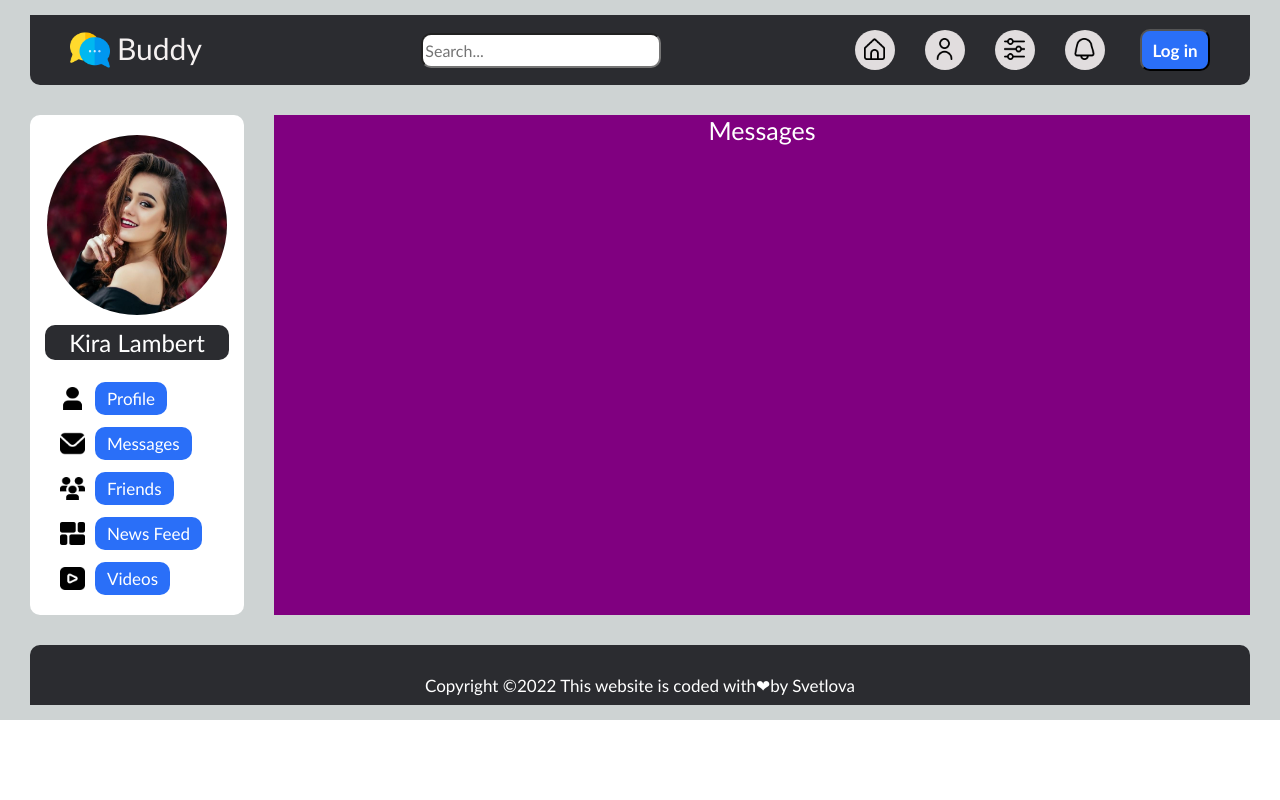
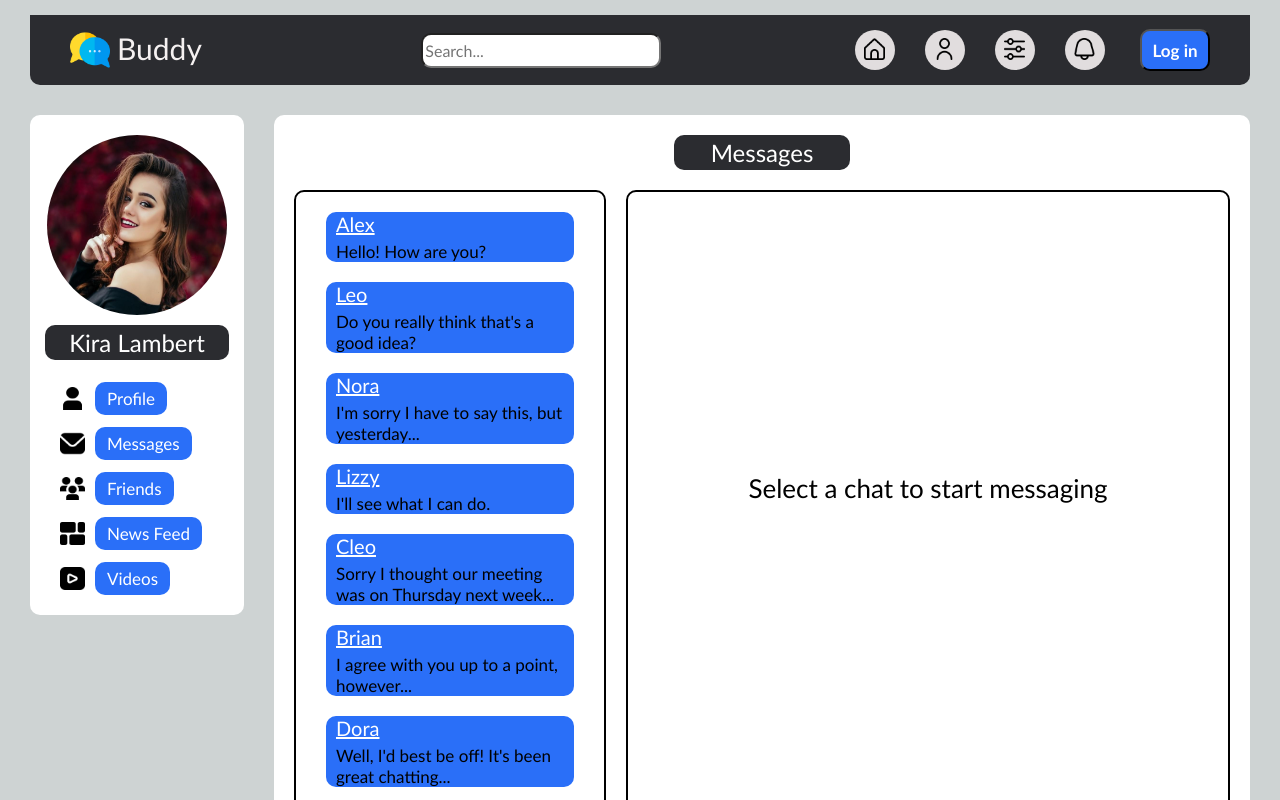
Before and after one commit to SvetlovaD/react-app, a React (Create React App) app in the folder my-app/: page /messages in a window 1280 px wide. Shown: the top 800 px of the page. Built offline with nearby package versions, Linux system fonts and the light colour scheme.

Commit message:
dialogs design

```diff
--- a/my-app/src/App.js
+++ b/my-app/src/App.js
@@ -11,7 +11,7 @@ import Videos from './components/main/videos/videos';
 import Friends from './components/main/friends/friends';
 import NewsFeed from './components/main/news feed/news';
 
-function App() {
+function App(props) {
   return (
     <BrowserRouter>
     <div className='Body'>
@@ -22,7 +22,7 @@ function App() {
         <Routes>
         <Route exact path="" element = {<Profile/>}/>
         <Route path='/profile' element={<Profile/>}/>
-        <Route path='/messages' element={<Messages/>}/>
+        <Route path='/messages' element={<Messages names={props.lists.users} messages={props.lists.dialogs}/>}/>
         <Route path='/friends' element={<Friends/>}/>
         <Route path='/news' element={<NewsFeed/>}/>
         <Route path='/videos' element={<Videos/>}/>
--- a/my-app/src/components/main/messages/messages.jsx
+++ b/my-app/src/components/main/messages/messages.jsx
@@ -1,10 +1,42 @@
 import React from "react";
+import { NavLink, Route } from "react-router-dom";
 import style from './messages.module.css';
 
-const Messages = () => {
+const Users = (props) => {
+    return(
+        <NavLink to={`/${props.id}`}>
+        <div className={style.names}>
+            <p>{props.name}</p>
+            <p className={style.desc}>{props.message}</p>
+        </div>
+        </NavLink>
+    )
+}
+
+const Dialog = (props) => {
+    return (
+        <div>
+            <p>{props.message1}</p>
+            <p>{props.message2}</p>
+        </div>
+    )
+}
+
+const Messages = (props) => {
+    let getNames = props.names.map(user => <Users id={user.id} name={user.name} message={user.message}/>)
     return (
         <div className={style.messages}>
-            Messages
+            <h2>Messages</h2>
+            <div className={style.dialogsWrapper}>
+                <div className={style.people}>
+                   {getNames}
+                </div>
+
+                <div className={style.dialogs}>
+                    <p>Select a chat to start messaging</p>
+                </div>
+
+            </div>
         </div>
     )
 }
--- a/my-app/src/components/main/messages/messages.module.css
+++ b/my-app/src/components/main/messages/messages.module.css
@@ -1,7 +1,63 @@
 .messages {
-    background-color: purple;
-    color: white;
+    background-color: white;
+    color: black;
     font-size: 25px;
     text-align: center;
+    border-radius: 10px;
+    height: 100%;
+}
+.messages h2 {
+    font-size: 24px;
+    margin: 20px 400px;
+}
+.dialogsWrapper {
+    display: grid;
+    grid-template-columns: 2fr 4fr;
+    height: auto;
+    margin: 15px 20px;
 
 }
+.people {
+    border: 2px solid black;
+    border-radius: 10px;
+}
+.names {
+    background-color: rgb(42, 111, 248);
+    margin: 20px 30px;
+    border-radius: 10px;
+    cursor: pointer;
+    transition: all 0.4s linear;
+    text-align: left;
+    padding-left: 10px;
+    color: white;
+
+}
+.names p {
+    margin: 0;
+    font-size: 20px;
+    text-decoration: underline;
+}
+ a {
+    text-decoration: none;
+}
+.names .desc {
+    font-size: 17px;
+    text-decoration: none;
+    margin-top: 5px;
+    color: black;
+}
+.names:hover {
+    transform: scale(1.1);
+    background-color: rgb(235, 235, 17);
+    color: black;
+}
+.dialogs {
+    border: 2px solid black;
+    border-radius: 10px;
+    margin-left: 20px;
+}
+.dialogs p {
+    font-size: 26px;
+    text-align: center;
+    margin-top: 280px;
+}
--- a/my-app/src/components/main/videos/videos.module.css
+++ b/my-app/src/components/main/videos/videos.module.css
@@ -18,4 +18,5 @@
 .videosWrapper iframe {
     width: 360px;
     height: 220px;
+    border-radius: 10px;
 }
--- a/my-app/src/index.js
+++ b/my-app/src/index.js
@@ -3,11 +3,12 @@ import ReactDOM from 'react-dom/client';
 import './index.css';
 import App from './App';
 import reportWebVitals from './reportWebVitals';
+import state from './redux/state';
 
 const root = ReactDOM.createRoot(document.getElementById('root'));
 root.render(
   <React.StrictMode>
-    <App />
+    <App lists={state}/>
   </React.StrictMode>
 );
 
--- /dev/null
+++ b/my-app/src/redux/state.js
@@ -0,0 +1,24 @@
+let state = {
+    users: [
+        {id:1, name: "Alex", message: "Hello! How are you?"},
+        {id:2, name: "Leo", message: "Do you really think that's a good idea?"},
+        {id:3, name: "Nora", message: "I'm sorry I have to say this, but yesterday..."},
+        {id:4, name: "Lizzy", message: "I'll see what I can do."},
+        {id:5, name: "Cleo", message: "Sorry I thought our meeting was on Thursday next week..."},
+        {id:6, name: "Brian", message: "I agree with you up to a point, however..."},
+        {id:7, name: "Dora", message: "Well, I'd best be off! It's been great chatting..."},
+        {id:8, name:"Lucy", message: "I know this is a contentious issue."}
+    ],
+    dialogs: [
+        {id:1, message1: "Hello! How are you?", message2: "Yeah, we can talk tomorrow!"},
+        {id:2, message: "Do you really think that's a good idea?", message2:"I want to break up with him."},
+        {id:3, message: "I'm sorry I have to say this, but yesterday..."},
+        {id:4, message: "I'll see what I can do."},
+        {id:5, message: "Sorry I thought our meeting was on Thursday next week..."},
+        {id:6, message: "I agree with you up to a point, however..."},
+        {id:7, message: "Well, I'd best be off! It's been great chatting..."},
+        {id:8, message: "I know this is a contentious issue."},
+    ]
+}
+
+export default state;
```
